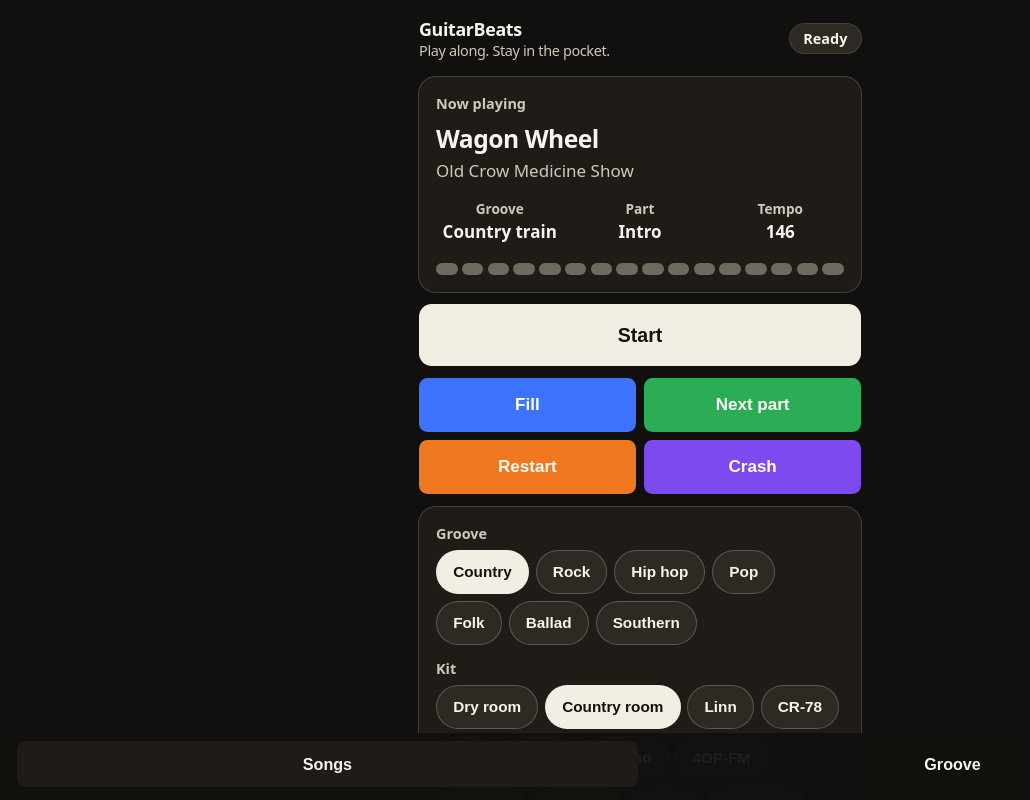
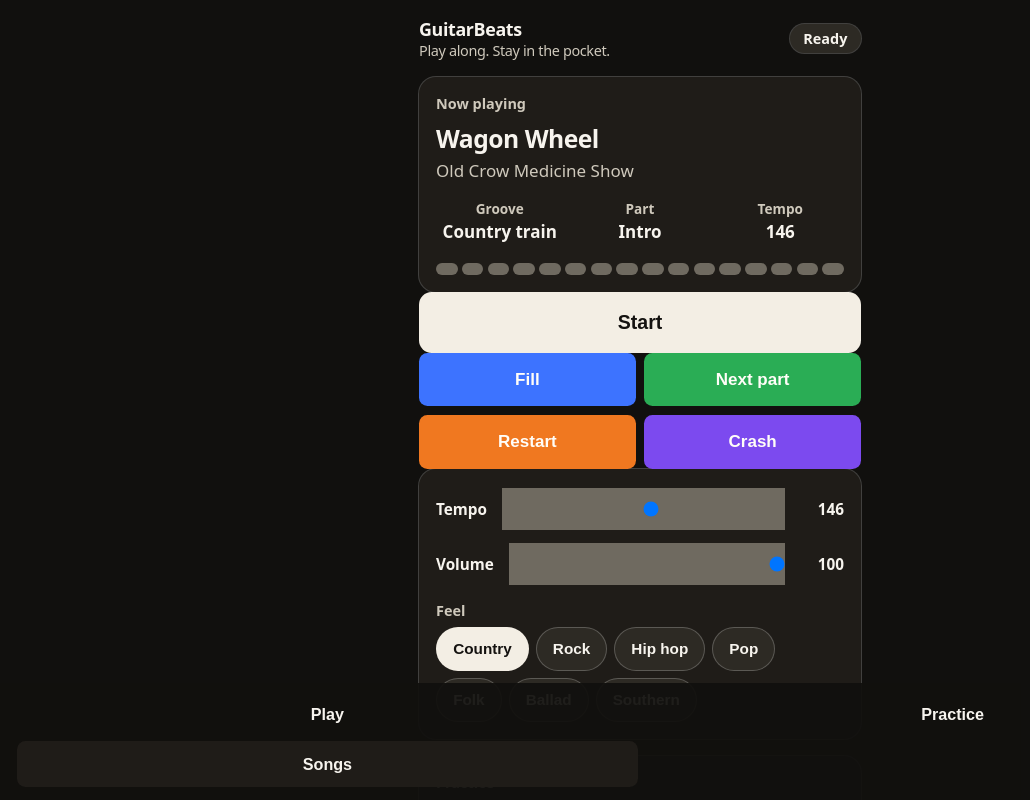
Before and after one commit to toddhass/guitarbeats, a React (Vite) app: page / in a window 1280 px wide. Shown: the whole page, without its empty margins (0-1030 px from the left). Built offline with nearby package versions, Linux system fonts and the light colour scheme.

Commit message:
Three-tab layout: Play, Practice, Songs

```diff
--- a/src/App.tsx
+++ b/src/App.tsx
@@ -7,6 +7,12 @@
 import { GroovePanel } from "./components/GroovePanel";
 import { bindRemote, syncMediaSession } from "./remote";
 import { useWakeLock } from "./hooks/useWakeLock";
+
+const TABS = [
+  { id: "play" as const, label: "Play" },
+  { id: "practice" as const, label: "Practice" },
+  { id: "songs" as const, label: "Songs" },
+];
 
 export default function App() {
   const tab = useApp((s) => s.tab);
@@ -39,21 +45,36 @@
         <span className={`badge${playing ? " on" : ""}`}>{playing ? "Playing" : "Ready"}</span>
       </header>
 
-      <div className="player">
+      <div className="pane pane-play">
         <NowPlaying />
-        <Transport />
-        <PracticePanel />
+        <Transport mode="play" />
       </div>
 
-      <Library />
-      <GroovePanel />
+      <div className="pane pane-practice">
+        <PracticePanel />
+        <GroovePanel />
+        <Transport mode="kits" />
+      </div>
 
-      <nav className="tabs">
-        <button type="button" className={tab === "songs" ? "on" : ""} onPointerDown={(e) => { e.preventDefault(); setTab("songs"); }}>Songs</button>
-        <button type="button" className={tab === "track" ? "on" : ""} onPointerDown={(e) => { e.preventDefault(); setTab("track"); }}>Groove</button>
+      <div className="pane pane-songs">
+        <Library />
+      </div>
+
+      <nav className="tabs tabs-3">
+        {TABS.map((t) => (
+          <button
+            key={t.id}
+            type="button"
+            className={tab === t.id ? "on" : ""}
+            onPointerDown={(e) => {
+              e.preventDefault();
+              setTab(t.id);
+            }}
+          >
+            {t.label}
+          </button>
+        ))}
       </nav>
-
-      <p className="foot">Screen stays awake while playing.</p>
     </div>
   );
 }
--- a/src/components/Transport.tsx
+++ b/src/components/Transport.tsx
@@ -2,7 +2,7 @@
 import { STYLES } from "../data/grooves";
 import { KITS } from "../audio/kits";
 
-export function Transport() {
+export function Transport({ mode = "play" }: { mode?: "play" | "kits" }) {
   const playing = useApp((s) => s.playing);
   const toggleStart = useApp((s) => s.toggleStart);
   const fill = useApp((s) => s.fill);
@@ -32,6 +32,27 @@
     };
   }
 
+  if (mode === "kits") {
+    return (
+      <section className="card transport-groove">
+        <p className="label">Kit</p>
+        <div className="chips">
+          {KITS.map((k) => (
+            <button key={k.id} type="button" className={`chip${kit === k.id ? " on" : ""}`} {...press(() => setKit(k.id))}>{k.label}</button>
+          ))}
+          <button type="button" className={`chip${clickOn ? " on" : ""}`} {...press(() => setClickOn(!clickOn))}>Click</button>
+        </div>
+        <div className="sliders" style={{ marginTop: "1rem" }}>
+          <label className="sl">
+            Click
+            <input type="range" min={0} max={100} value={clickLevel} onChange={(e) => setClickLevel(Number(e.target.value))} />
+            <span>{clickLevel}</span>
+          </label>
+        </div>
+      </section>
+    );
+  }
+
   return (
     <>
       <button className={`start${playing ? " stop" : ""}`} type="button" {...press(toggleStart)}>
@@ -44,20 +65,7 @@
         <button className="pedal crash" type="button" {...press(crash)}>Crash</button>
       </div>
       <section className="card transport-groove">
-        <p className="label">Groove</p>
-        <div className="chips">
-          {STYLES.map((s) => (
-            <button key={s.id} type="button" className={`chip${song.feel === s.id ? " on" : ""}`} {...press(() => selectFeel(s.id))}>{s.label}</button>
-          ))}
-        </div>
-        <p className="label" style={{ marginTop: "0.85rem" }}>Kit</p>
-        <div className="chips">
-          {KITS.map((k) => (
-            <button key={k.id} type="button" className={`chip${kit === k.id ? " on" : ""}`} {...press(() => setKit(k.id))}>{k.label}</button>
-          ))}
-          <button type="button" className={`chip${clickOn ? " on" : ""}`} {...press(() => setClickOn(!clickOn))}>Click</button>
-        </div>
-        <div className="sliders" style={{ marginTop: "1rem" }}>
+        <div className="sliders">
           <label className="sl">
             Tempo
             <input type="range" min={40} max={240} value={bpm} onChange={(e) => setBpm(Number(e.target.value))} />
@@ -68,11 +76,12 @@
             <input type="range" min={0} max={100} value={volume} onChange={(e) => setVolume(Number(e.target.value))} />
             <span>{volume}</span>
           </label>
-          <label className="sl">
-            Click
-            <input type="range" min={0} max={100} value={clickLevel} onChange={(e) => setClickLevel(Number(e.target.value))} />
-            <span>{clickLevel}</span>
-          </label>
+        </div>
+        <p className="label" style={{ marginTop: "0.85rem" }}>Feel</p>
+        <div className="chips">
+          {STYLES.map((s) => (
+            <button key={s.id} type="button" className={`chip${song.feel === s.id ? " on" : ""}`} {...press(() => selectFeel(s.id))}>{s.label}</button>
+          ))}
         </div>
       </section>
     </>
```
